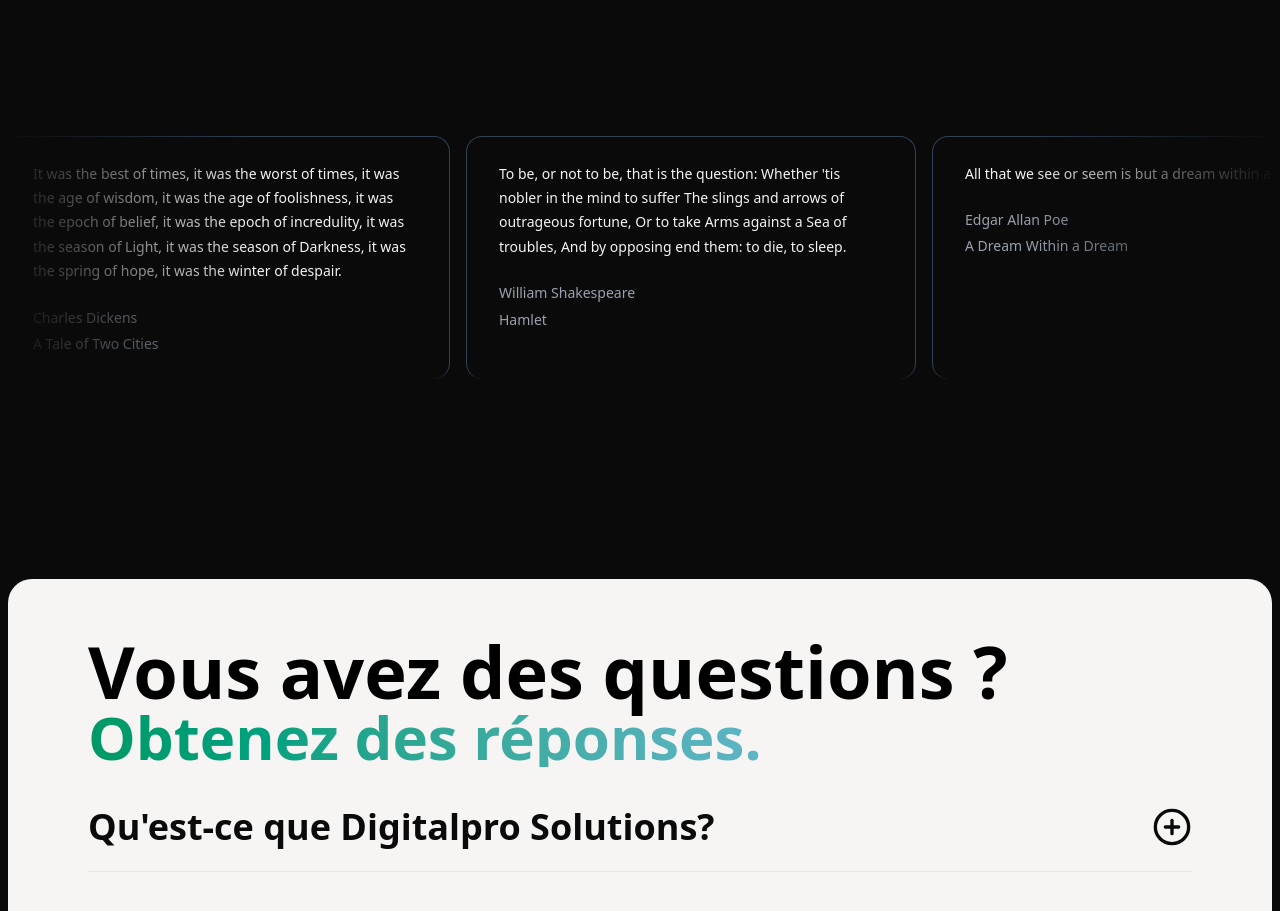
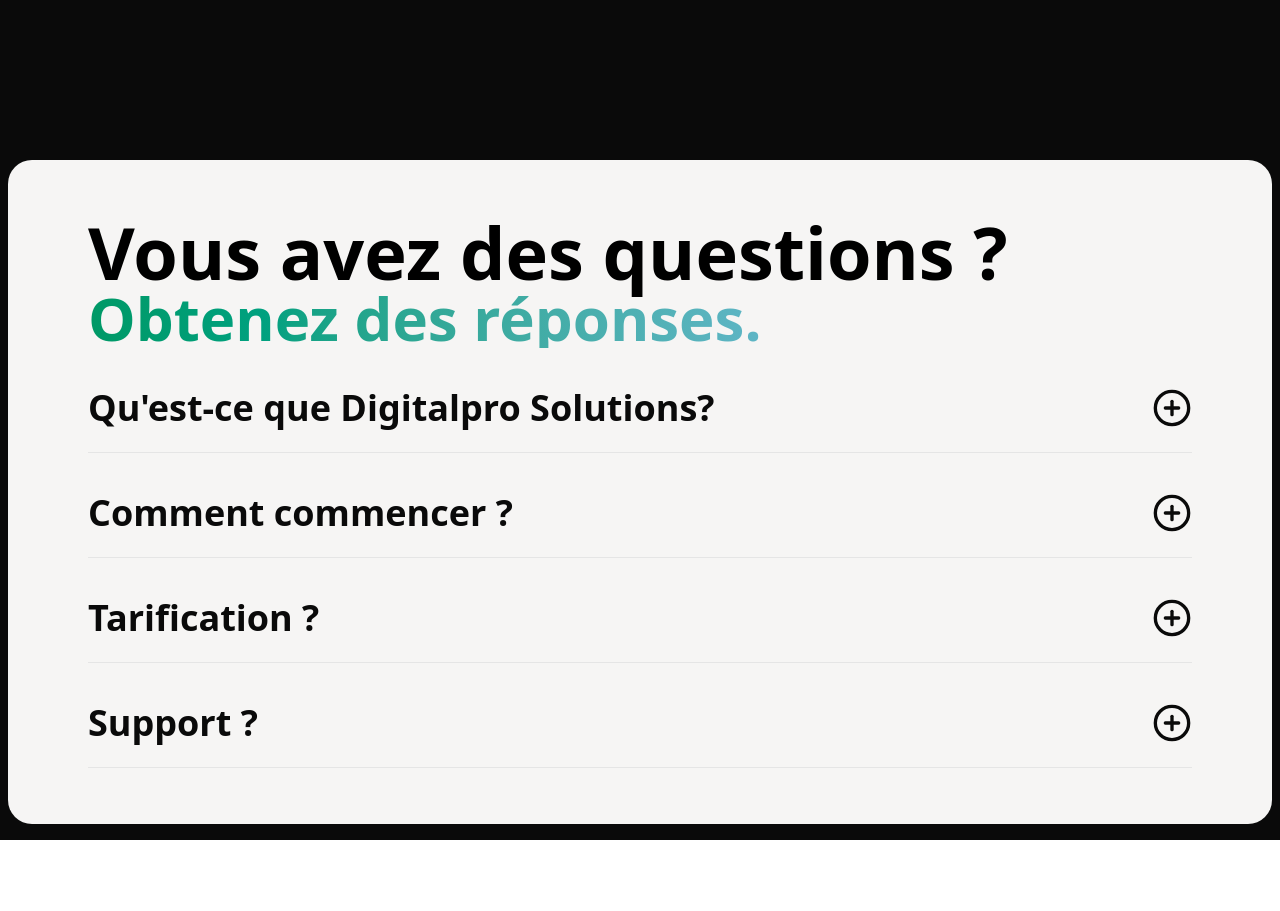
Before and after one commit to YAOSTEPHANE/digitalpro, a Next.js app: page / in a window 1280 px wide. Shown: the part 6300-7211 px from the top of the page. After the commit the page ends 7140 px from the top, so only its background shows below. Built offline with nearby package versions, Linux system fonts and the light colour scheme.

Commit message:
Update page.tsx

```diff
--- a/app/page.tsx
+++ b/app/page.tsx
@@ -14,7 +14,6 @@
 import Services from "./services";
 
 import FAQS from "./faq";
-import { InfiniteMovingCardsDemo } from "./snippets/infinite-moving-card-snippet";
 
 
 export default function Home() {
@@ -107,7 +106,7 @@
         <div id ='services'>
         <Services />
         </div>
-         <InfiniteMovingCardsDemo />
+
         <FAQS />
       </div>
     </div>
```
